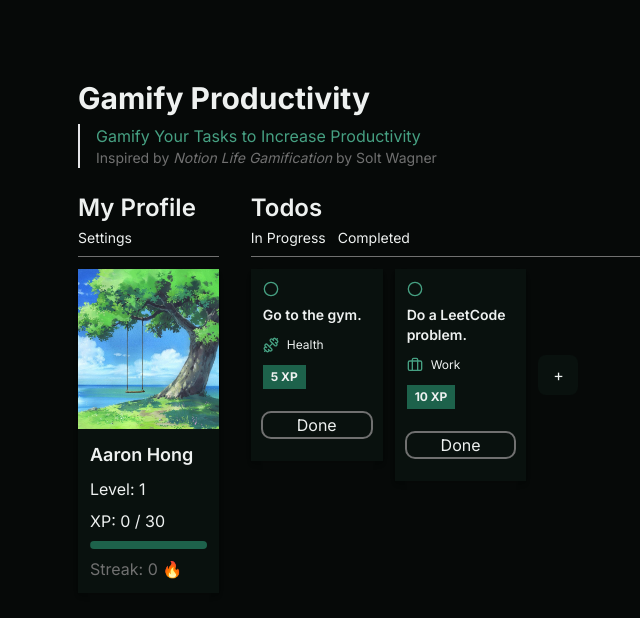
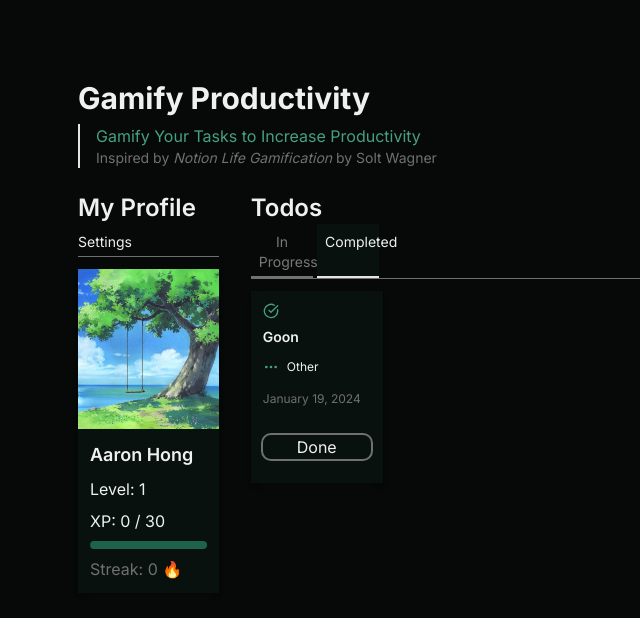
Before and after one commit to AaronHongry/gamify-life, a Next.js app: page / in a window 1280 px wide. Shown: the top 618 px of the page, without its empty margins (146-786 px from the left). Built offline with nearby package versions, Linux system fonts and the light colour scheme.

Commit message:
Completed Tabs and Done functionality

```diff
--- a/src/components/addTask.tsx
+++ b/src/components/addTask.tsx
@@ -9,7 +9,7 @@ import { Briefcase, Dumbbell, Ellipsis } from "lucide-react";
 import { motion } from "motion/react";
 
 interface AddTaskProps {
-    onAddTask: (task: {name: string, tag: string, xp: number }) => void;
+    onAddTask: (task: {name: string, tag: string, xp: number, completed: boolean}) => void;
     onClose: () => void;
 }
 
@@ -32,7 +32,7 @@ const AddTask: React.FC<AddTaskProps> = ({ onAddTask, onClose }) => {
         setIsXpInvalid(xpInvalid);
 
         if (!nameInvalid && !tagInvalid && !xpInvalid) {
-            onAddTask({name: taskName, tag: tag, xp: xp});
+            onAddTask({name: taskName, tag: tag, xp: xp, completed: false});
             onClose();
         }
     }
--- a/src/components/mainMenu.tsx
+++ b/src/components/mainMenu.tsx
@@ -10,16 +10,20 @@ import { useState, useEffect } from "react";
 
 const MainMenu = () => {
 
-    const [tasks, setTasks] = useState<{name: string, tag: string, xp: number}[]>([
-        {name: "Go to the gym.", tag: "Health", xp: 5},
-        {name: "Do a LeetCode problem.", tag: "Work", xp: 10}
+    const [tasks, setTasks] = useState<{name: string, tag: string, xp: number, completed: boolean}[]>([
+        {name: "Go to the gym.", tag: "Health", xp: 5, completed: false},
+        {name: "Do a LeetCode problem.", tag: "Work", xp: 10, completed: false}
+    ]);
+    const [completedTasks, setCompletedTasks] = useState<{name: string, tag: string, xp: number, completed: boolean}[]>([
+        {name: "Goon", tag: "Other", xp: 20, completed: true}
     ]);
 
     const [isAddTaskOpen, setIsAddTaskOpen] = useState(false);
     const [isDeleteTaskOpen, setIsDeleteTaskOpen] = useState(false);
     const [currentDelete, setCurrentDelete] = useState<number | null>(null);
+    const [activeTab, setActiveTab] = useState<"inProgress" | "completed">("completed");
 
-    const handleAddTask = (newTask: {name: string, tag: string, xp: number }) => {
+    const handleAddTask = (newTask: {name: string, tag: string, xp: number, completed: boolean }) => {
         setTasks((prevTasks) => [...prevTasks, newTask]);
     }
 
@@ -36,6 +40,16 @@ const MainMenu = () => {
         setIsDeleteTaskOpen(false);
     }
 
+    const handleDone = (id: number) => {
+        console.log("HELLO");
+        setCompletedTasks((prevTasks) => {
+            const doneTask = tasks.find((_, index) => index == id);
+            console.log(doneTask);
+            return doneTask ? [...prevTasks, doneTask] : prevTasks;
+        });
+        setTasks((prevTasks) => prevTasks.filter((_, index) => index != id));
+    }
+
 
     // Add when creating backend
     useEffect(() => {
@@ -47,21 +61,24 @@ const MainMenu = () => {
             <div className="flex xl:flex-row flex-col">
                 <div className="flex flex-col xl:w-1/5 w-full h-full p-4">
                     <h1 className="text-2xl font-semibold">My Profile</h1>
-                    <p className="text-sm py-1">Settings</p>
-                    <Separator className="mt-1 mb-3 aa-bg"/>
+                    <p className="text-sm py-1 pt-2">Settings</p>
+                    <Separator className="mt-0 mb-3 aa-bg"/>
                     <Profile />
                 </div>
                 <div className="p-4 w-4/5 h-full">
                     <h1 className="text-2xl font-semibold">Todos</h1>
-                    <div className="flex flex-row gap-3">
-                        <p className="text-sm py-1">In Progress</p><p className="text-sm py-1">Completed</p>
+                    <div className="grid grid-cols-10 gap-1">
+                        <p className={`${activeTab == "completed" && "brightness-50 hover:brightness-100 border-b-0 transition-all"} cursor-default text-sm py-1 border-b-2 pt-2 px-2 text-center hover:bg-gray-700 transition duration-500`} onClick={() => setActiveTab("inProgress")}>In Progress</p><p className={`${activeTab == "inProgress" && "brightness-50 hover:brightness-100 border-b-0 transition-all"} text-sm py-1 border-b-2 card-background pt-2 px-2 text-center hover:bg-gray-700 transition duration-500 cursor-default`} onClick={() => setActiveTab("completed")}>Completed</p>
                     </div>
-                    <Separator className="mt-1 mb-3 aa-bg"/>
+                    <Separator className="mt-0 mb-3 aa-bg"/>
                     <div className="flex flex-row gap-3 w-full h-full">
-                        {tasks.map((task, key) => (
-                            <Task key={key} name={task.name} tag={task.tag} xp={task.xp} onDelete={() => setDeleteTask(key)}/>
+                        {activeTab == "inProgress" && tasks.map((task, key) => (
+                            <Task key={key} name={task.name} tag={task.tag} xp={task.xp} completed={task.completed} onDelete={() => setDeleteTask(key)} onDone={() => handleDone(key)}/>
                         ))}
-                        <motion.button id="addTask" whileHover={{ scale: 1.1 }} whileTap={{ scale: 0.9 }} className="card-background h-10 w-10 self-center rounded-lg" onClick={() => setIsAddTaskOpen(true)}>+</motion.button>
+                        {activeTab == "inProgress" && <motion.button id="addTask" whileHover={{ scale: 1.1 }} whileTap={{ scale: 0.9 }} className="card-background h-10 w-10 self-center rounded-lg" onClick={() => setIsAddTaskOpen(true)}>+</motion.button>}
+                        {activeTab == "completed" && completedTasks.map((task, key) => (
+                            <Task key={key} name={task.name} tag={task.tag} xp={task.xp} completed={task.completed} onDelete={() => setDeleteTask(key)} onDone={() => {}}/>
+                        ))}
                     </div>
                 </div>
             </div>
--- a/src/components/task.tsx
+++ b/src/components/task.tsx
@@ -1,24 +1,38 @@
 "use client";
 
 import { motion } from "motion/react";
-import { Briefcase, Dumbbell, Circle, Ellipsis, X } from "lucide-react";
+import { Briefcase, Dumbbell, Circle, Ellipsis, X, Check, CircleCheckBig } from "lucide-react";
+import { useState } from "react";
 
 interface TaskProps {
     name: string,
     tag: string,
     xp: number,
-    onDelete: () => void;
+    onDelete: () => void,
+    completed: boolean,
+    onDone: () => void
 }
 
-const Task: React.FC<TaskProps>= ({name, tag, xp, onDelete}) => {
+const Task: React.FC<TaskProps>= ({name, tag, xp, onDelete, completed, onDone}) => {
+
+    const [complete, setComplete] = useState(completed);
+
+    const handleDone = () => {
+        setComplete(true);
+        onDone();
+    }
 
     return (
         <motion.div whileTap={{ scale: 0.95 }} whileHover={{ scale: 1.05 }} className="w-1/5 h-full card-background shadow-md">
             <div className="flex flex-col gap-3 py-3 px-3">
                 <div className="flex flex-col gap-2 items-start">
                     <div className="flex flex-row w-full justify-between">
-                    <Circle className="w-4 h-4 p-color"/>
-                    <motion.div initial={{ opacity: 0, scale: 1 }} whileHover={{ opacity: 1, scale: 1.5 }}><X className="w-4 h-4 p-color" onClick={onDelete}/></motion.div>
+                    { complete ? (
+                        <CircleCheckBig className="w-4 h-4 p-color"/>
+                    ) : (
+                        <Circle className="w-4 h-4 p-color"/>
+                    )}
+                    { !complete && <motion.div initial={{ opacity: 0.5, scale: 1 }} whileHover={{ opacity: 1, scale: 1.5 }}><X className="w-4 h-4 hover:text-p aa-color" onClick={onDelete}/></motion.div>}
                     </div>
 
                     <h1 className="text-sm font-semibold">{name}</h1>
@@ -28,8 +42,12 @@ const Task: React.FC<TaskProps>= ({name, tag, xp, onDelete}) => {
                 ) : tag == "Work" ? (
                     <div className="flex flex-row gap-2 items-center"><Briefcase className="w-4 h-4 p-color"/><p className="text-xs text-color">{tag}</p></div>
                 ) : (<div className="flex flex-row gap-2 items-center"><Ellipsis className="w-4 h-4 p-color"/><p className="text-xs text-color">{tag}</p></div>)}
-                <p className="text-xs text-color font-bold s-bg self-start px-2 py-1">{xp} XP</p>
-                <button id="done-button" className="my-3 rounded-lg">Done</button>
+                { completed ? (
+                    <p className="text-xs aa-color self-start py-1">January 19, 2024</p>
+                ) : (
+                    <p className="text-xs text-color font-bold s-bg self-start px-2 py-1">{xp} XP</p>
+                )}
+                <button id="done-button" className="my-3 rounded-lg" onClick={handleDone}>Done</button>
             </div>
         </motion.div>
     );
```
